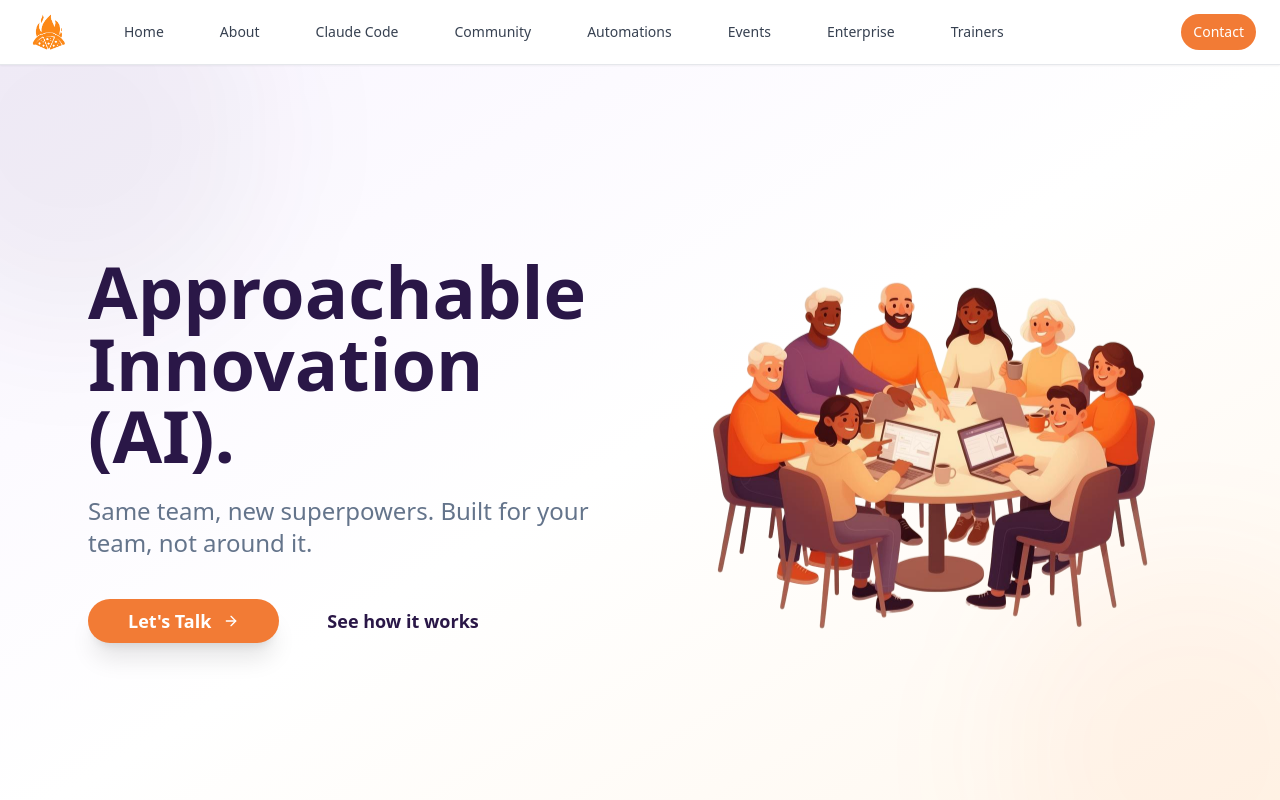
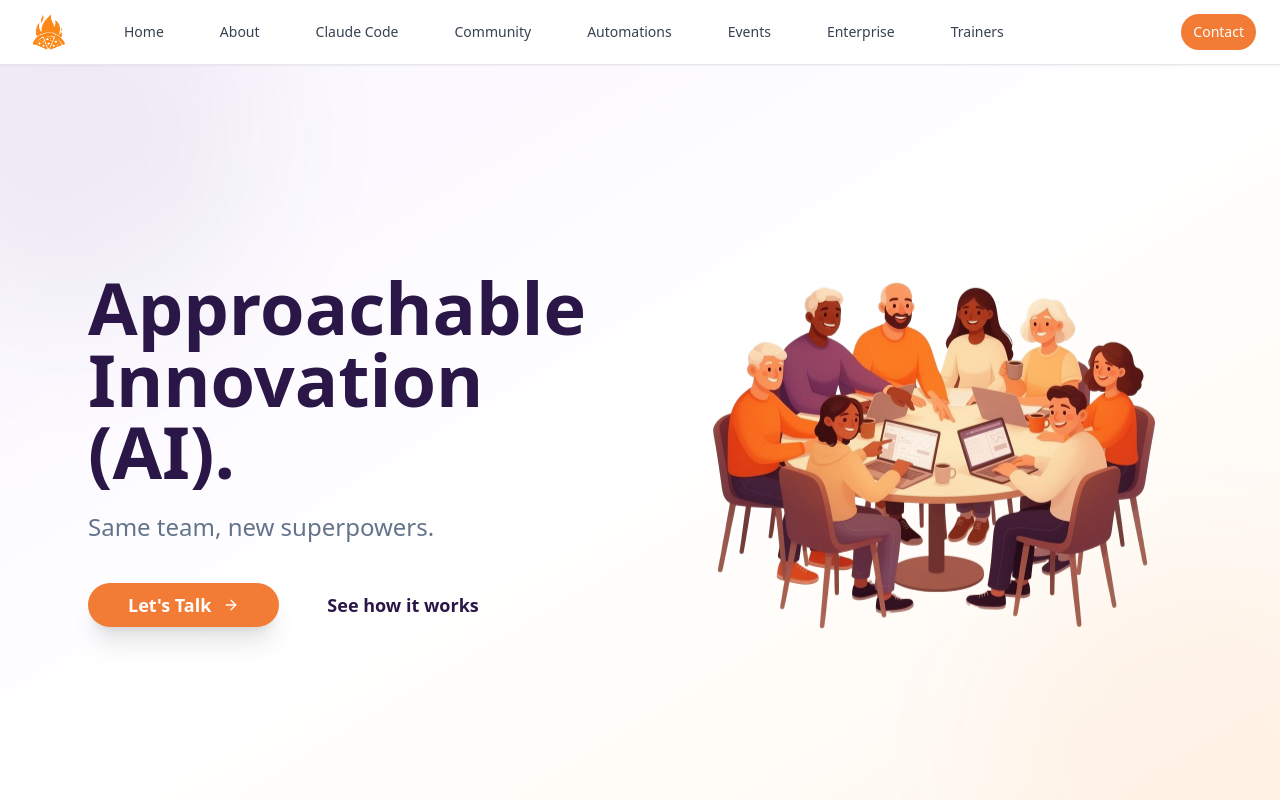
Before and after one commit to KK-purposely/launch-by-lunch-lane, a React (Vite) app: page / in a window 1280 px wide. Shown: the top 800 px of the page. Built offline with nearby package versions, Linux system fonts and the light colour scheme.

Commit message:
Changes
Co-authored-by: KK-purposely <177762260+KK-purposely@users.noreply.github.com>

```diff
--- a/src/pages/Index.tsx
+++ b/src/pages/Index.tsx
@@ -132,7 +132,7 @@ const Index = () => {
                   animate={{ opacity: 1, y: 0 }}
                   transition={{ duration: 0.7, delay: 0.2, ease: "easeOut" }}
                 >
-                  Same team, new superpowers. Built for your team, not around it.
+                  Same team, new superpowers.
                 </motion.p>
                 <motion.div
                   className="flex flex-col sm:flex-row items-start gap-4"
```
